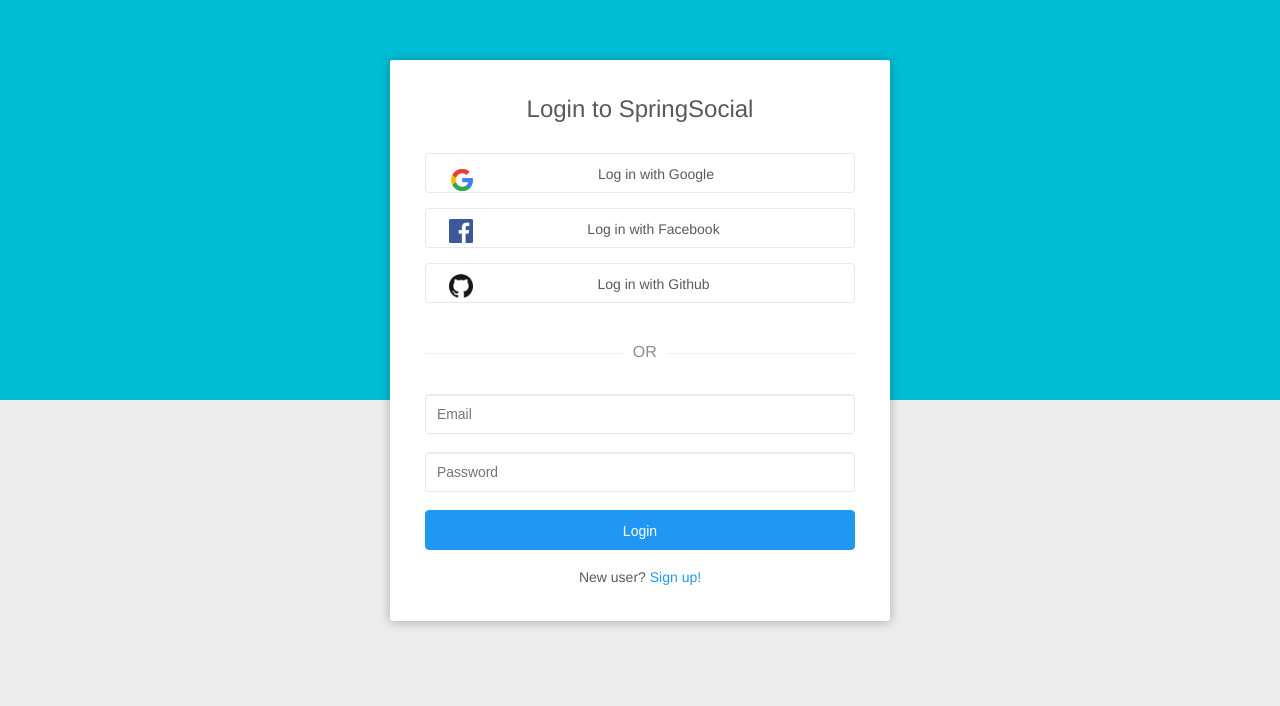
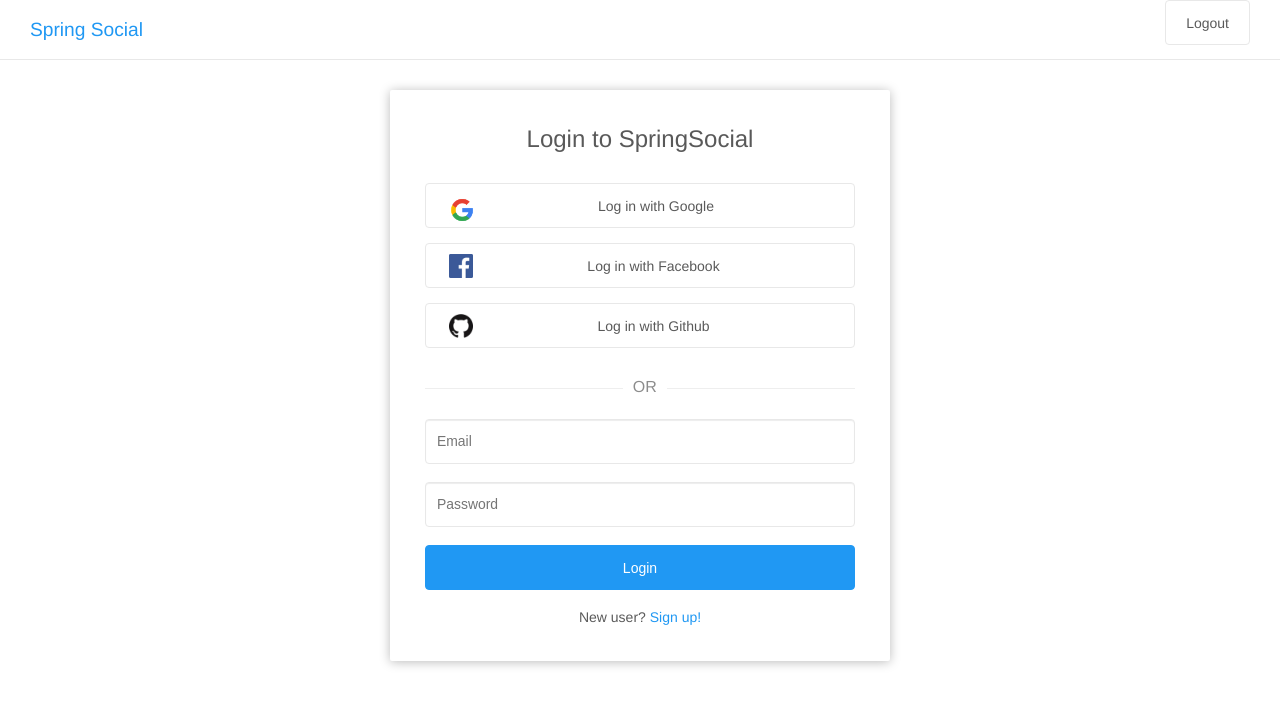
Before and after one commit to stefanijaa/stefanijaa-spring-boot-react-oauth, a React (Create React App) app in the folder react-social/: page /login in a window 1280 px wide. Shown: the top 706 px of the page. Built offline with nearby package versions, Linux system fonts and the light colour scheme.

Commit message:
Using header in login and signup pages as well

```diff
--- a/react-social/src/app/App.js
+++ b/react-social/src/app/App.js
@@ -3,6 +3,7 @@ import {
   Route,
   Switch
 } from 'react-router-dom';
+import AppHeader from '../common/AppHeader';
 import Login from '../user/login/Login';
 import Signup from '../user/signup/Signup';
 import Profile from '../user/profile/Profile';
@@ -57,7 +58,11 @@ class App extends Component {
     }
 
     return (
-      <div className="App">
+      <div className="app">
+        <div className="app-header">
+          <AppHeader />
+        </div>
+        <div className="app-body">
           <Switch>
             <Route exact path="/"
                 render={(props) => this.state.authenticated ?
@@ -69,6 +74,7 @@ class App extends Component {
             <Route path="/signup" component={Signup}></Route>
             <Route component={NotFound}></Route>
           </Switch>
+        </div>
       </div>
     );
   }
--- a/react-social/src/common/AppHeader.css
+++ b/react-social/src/common/AppHeader.css
@@ -1,11 +1,15 @@
 .app-header {
-    height: 65px;
+    height: 60px;
     border-bottom: 1px solid #e8e8e8;
+    background-color: #fff;
+    position: relative;
+    z-index: 10;
 }
 
 .app-title {
-    line-height: 65px;
+    line-height: 60px;
     vertical-align: middle;
+    font-size: 1.2em;
 }
 
 .app-branding {
--- a/react-social/src/index.css
+++ b/react-social/src/index.css
@@ -78,8 +78,8 @@ a:hover {
   padding: 0 20px;
   font-size: 14px;
   border-radius: 4px;
-  height: 40px;
-  line-height: 40px;
+  height: 45px;
+  line-height: 45px;
   -webkit-user-select: none;
   -moz-user-select: none;
   -ms-user-select: none;
@@ -164,9 +164,9 @@ a:hover {
   display: inline-block;
   padding: 4px 11px;
   width: 100%;
-  height: 40px;
+  height: 45px;
   font-size: 0.87em;
-  line-height: 40px;
+  line-height: 45px;
   color: rgba(0,0,0,.80);
   background-color: #fff;
   background-image: none;
@@ -217,8 +217,8 @@ a:hover {
   padding: 10px 0;
   position: relative;
   display: block;
-  margin-top: 30px;
-  margin-bottom: 40px;
+  margin-top: 20px;
+  margin-bottom: 30px;
   font-size: 1em;
 }
 
--- a/react-social/src/user/login/Login.css
+++ b/react-social/src/user/login/Login.css
@@ -1,19 +1,7 @@
 .login-container {
-    min-height: 100vh;
-    background-color: #edecec;
     text-align: center;
 }
 
-.login-container:before {
-    height: 50%;
-    width: 100%;
-    position: absolute;
-    top: 0;
-    left: 0;
-    background: #00bcd4;
-    content: "";
-    z-index: 0;
-}
 
 .login-content {
     background: #fff;
@@ -21,7 +9,7 @@
     border-radius: 2px;
     width: 500px;
     display: inline-block;
-    margin-top: 60px;
+    margin-top: 30px;
     vertical-align: middle;
     position: relative;
     padding: 35px;
@@ -36,6 +24,10 @@
     height: 32px;
     float: left;
     margin-top: 10px;
+}
+
+.social-btn.google {
+    margin-top: 7px;
 }
 
 .social-btn.facebook img {
--- a/react-social/src/user/profile/Profile.js
+++ b/react-social/src/user/profile/Profile.js
@@ -1,12 +1,10 @@
 import React, { Component } from 'react';
 import './Profile.css';
-import AppHeader from '../../common/AppHeader';
 
 class Profile extends Component {
     render() {
         return (
             <div className="app-container">
-                <AppHeader />
                 <div className="profile-container">
                     <div className="container">
                         <h1 className="page-title">Profile</h1>
--- a/react-social/src/user/signup/Signup.css
+++ b/react-social/src/user/signup/Signup.css
@@ -1,20 +1,7 @@
 .signup-container {
-    min-height: 100vh;
-    overflow: hidden;
-    background-color: #edecec;
     text-align: center;
 }
 
-.signup-container:before {
-    height: 50%;
-    width: 100%;
-    position: absolute;
-    top: 0;
-    left: 0;
-    background: #00bcd4;
-    content: "";
-    z-index: 0;
-}
 
 .signup-content {
     background: #fff;
@@ -22,7 +9,7 @@
     border-radius: 2px;
     width: 500px;
     display: inline-block;
-    margin-top: 60px;
+    margin-top: 30px;
     vertical-align: middle;
     position: relative;
     padding: 35px;
@@ -37,6 +24,10 @@
     height: 32px;
     float: left;
     margin-top: 10px;
+}
+
+.social-btn.google {
+    margin-top: 7px;
 }
 
 .social-btn.facebook img {
```
